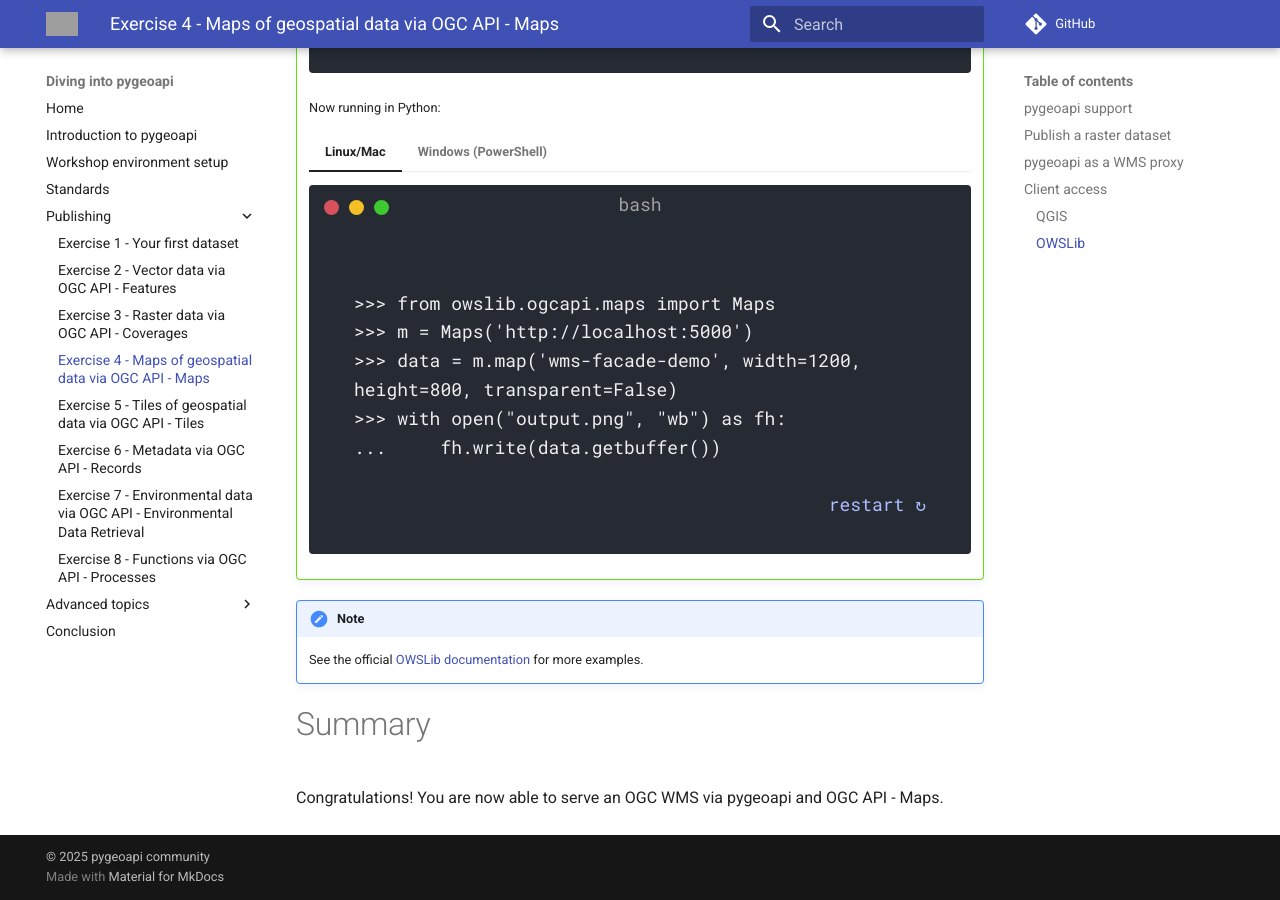
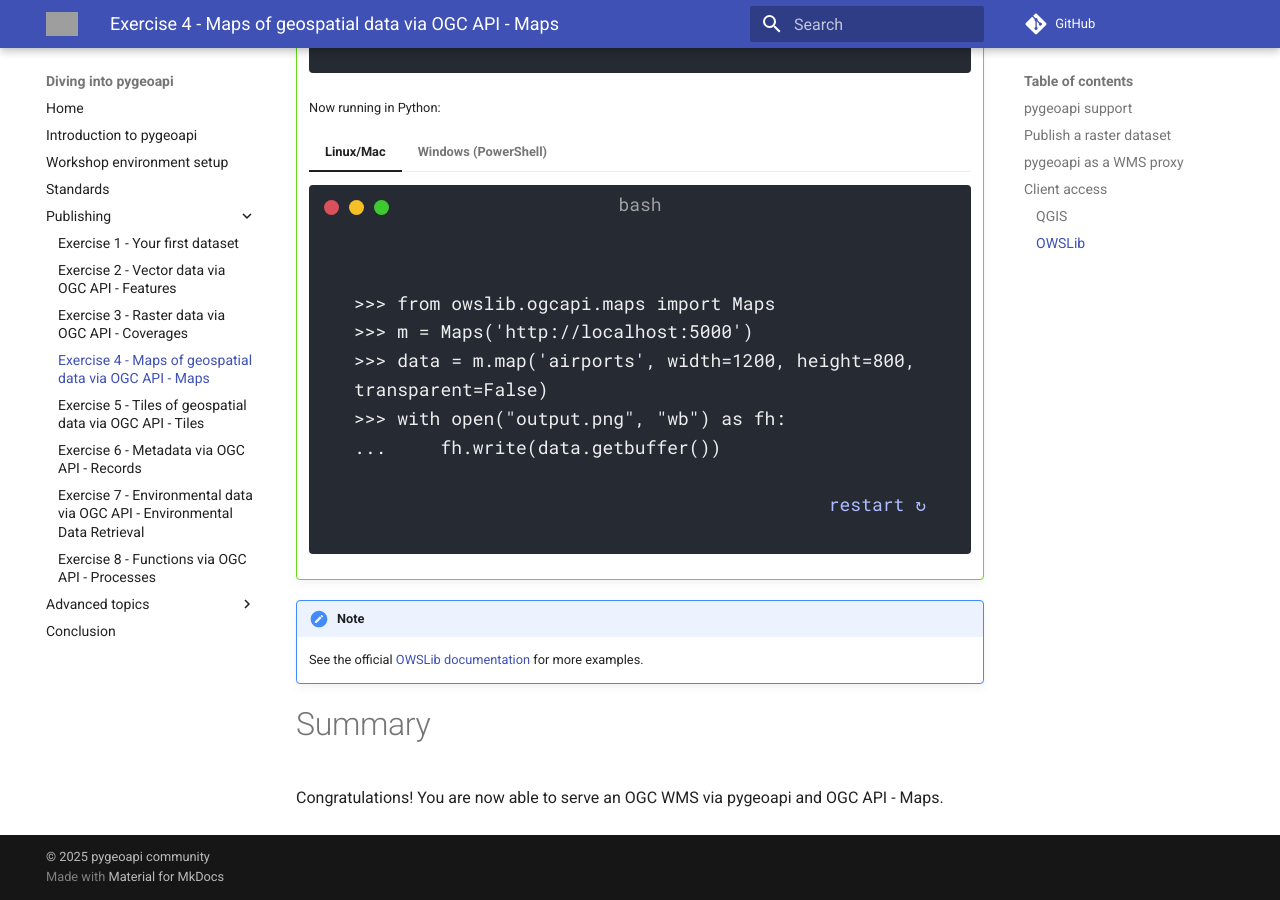
Before and after one commit to geopython/diving-into-pygeoapi, an MkDocs documentation site: the page built from workshop/content/docs/publishing/ogcapi-maps.md, in a window 1280 px wide and 900 px high, scrolled down 2503 px. Built offline with MkDocs 1.6.1 and Material for MkDocs 9.7.7, drawn with Linux system fonts in a browser that asks for light colours; comment, search, counter and statistics services are not loaded; grey boxes are pictures that could not be loaded.

Commit message:
aiports layer makes more sense, because we just created it on this page (may fail if people didn't do the wms facade exersize) (#204)

````diff
--- a/workshop/content/docs/publishing/ogcapi-maps.md
+++ b/workshop/content/docs/publishing/ogcapi-maps.md
@@ -116,7 +116,7 @@ QGIS added support for API's providing rendered image layers via its raster supp
         ```python
         >>> from owslib.ogcapi.maps import Maps
         >>> m = Maps('http://localhost:5000')
-        >>> data = m.map('wms-facade-demo', width=1200, height=800, transparent=False)
+        >>> data = m.map('airports', width=1200, height=800, transparent=False)
         >>> with open("output.png", "wb") as fh:
         ...     fh.write(data.getbuffer())
         ```
@@ -128,7 +128,7 @@ QGIS added support for API's providing rendered image layers via its raster supp
         ```python
         >>> from owslib.ogcapi.maps import Maps
         >>> m = Maps('http://localhost:5000')
-        >>> data = m.map('wms-facade-demo', width=1200, height=800, transparent=False)
+        >>> data = m.map('airports', width=1200, height=800, transparent=False)
         >>> with open("output.png", "wb") as fh:
         ...     fh.write(data.getbuffer())
         ```
````
